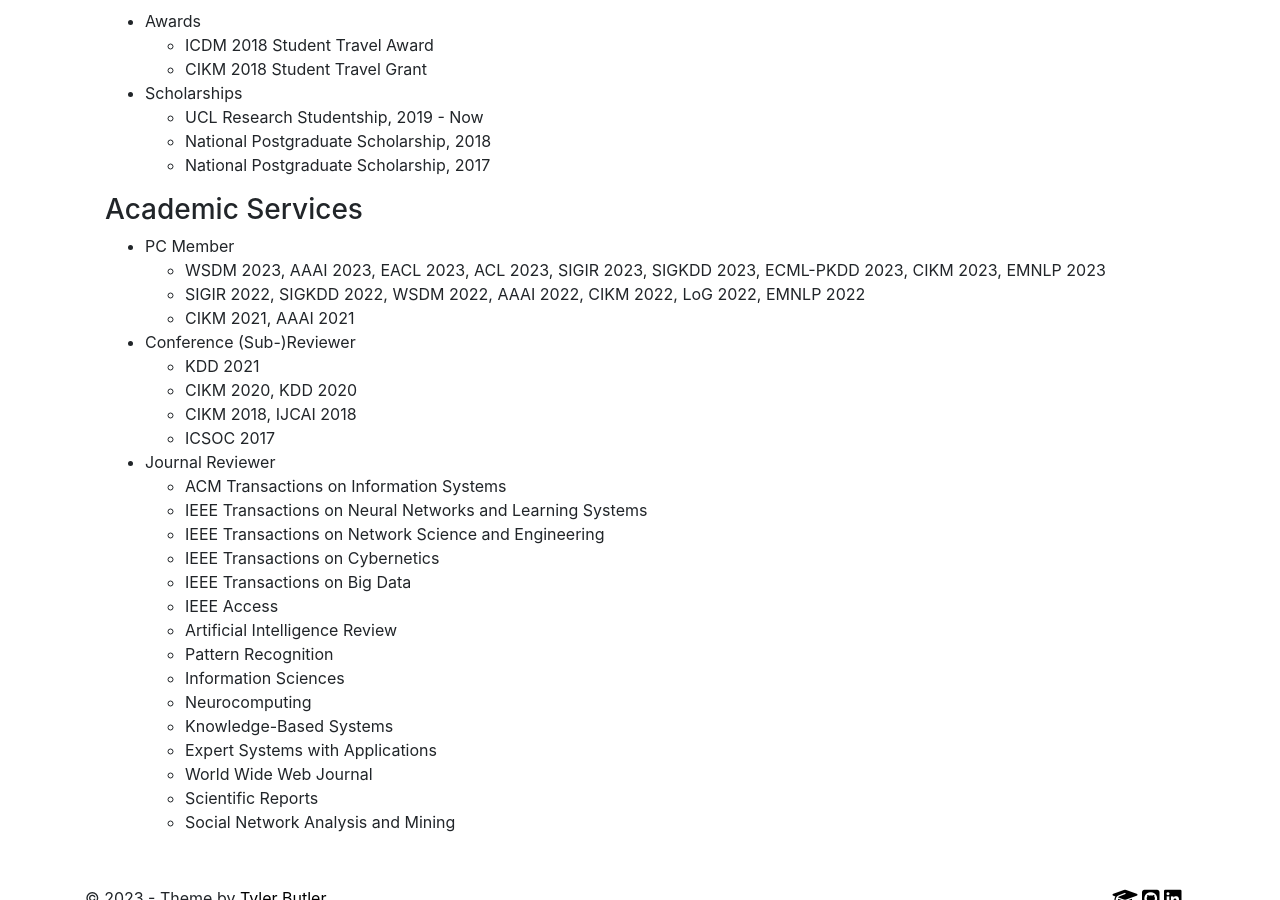
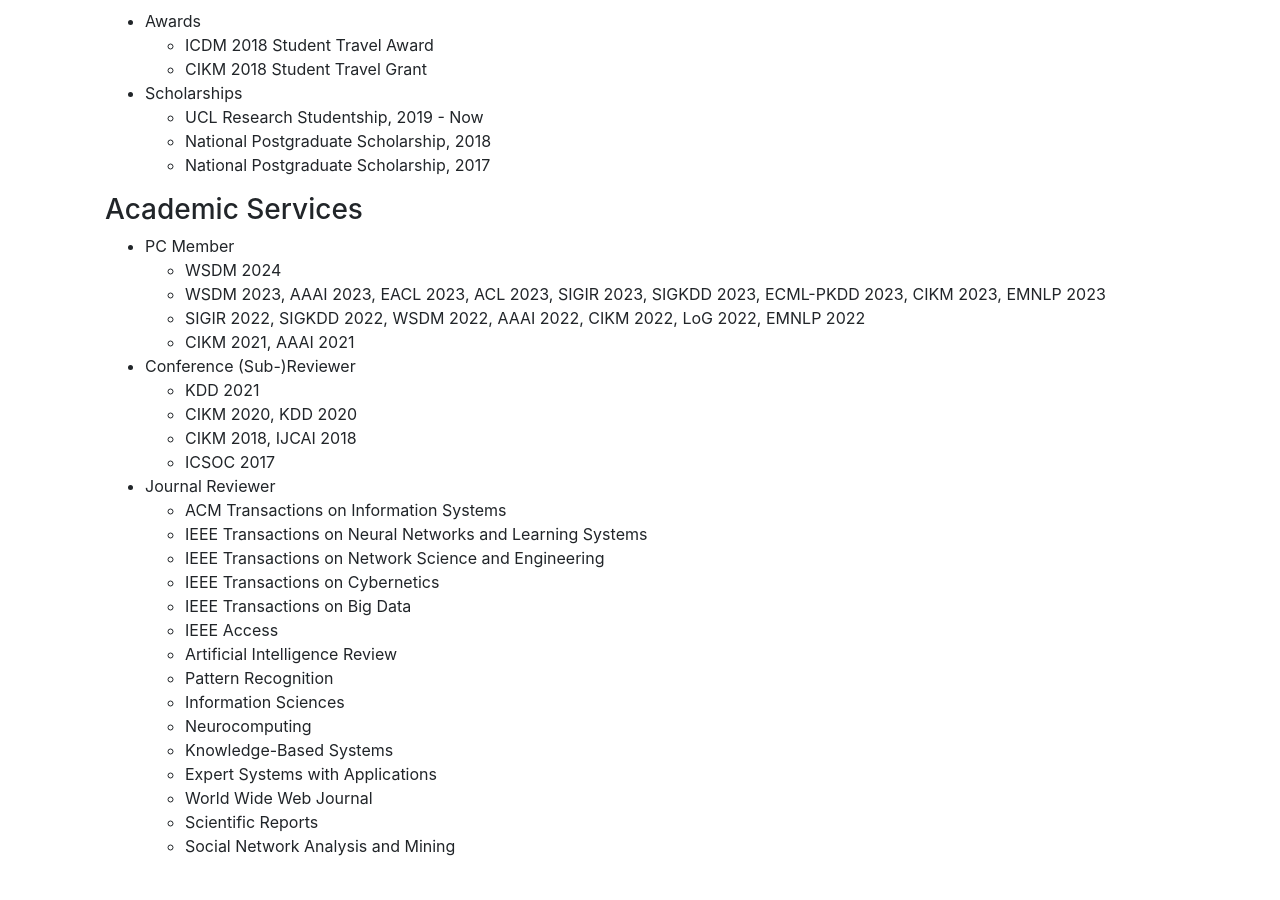
Before and after one commit to smartyfh/marvelous-mars-26de4, a Jekyll site: the page built from pages/about.md, in a window 1280 px wide and 900 px high, scrolled down 822 px. Built offline with Jekyll 4.4.1, drawn with Linux system fonts in a browser that asks for light colours; nearby versions of some CDN libraries; comment, search, counter and statistics services are not loaded.

Commit message:
Update about.md

```diff
--- a/pages/about.md
+++ b/pages/about.md
@@ -59,6 +59,7 @@ last-updated: 2020-10-30 5:55 PM
 ### Academic Services
 
 + PC Member
+  - WSDM 2024
   - WSDM 2023, AAAI 2023, EACL 2023, ACL 2023, SIGIR 2023, SIGKDD 2023, ECML-PKDD 2023, CIKM 2023, EMNLP 2023
   - SIGIR 2022, SIGKDD 2022, WSDM 2022, AAAI 2022, CIKM 2022, LoG 2022, EMNLP 2022
   - CIKM 2021, AAAI 2021
```
